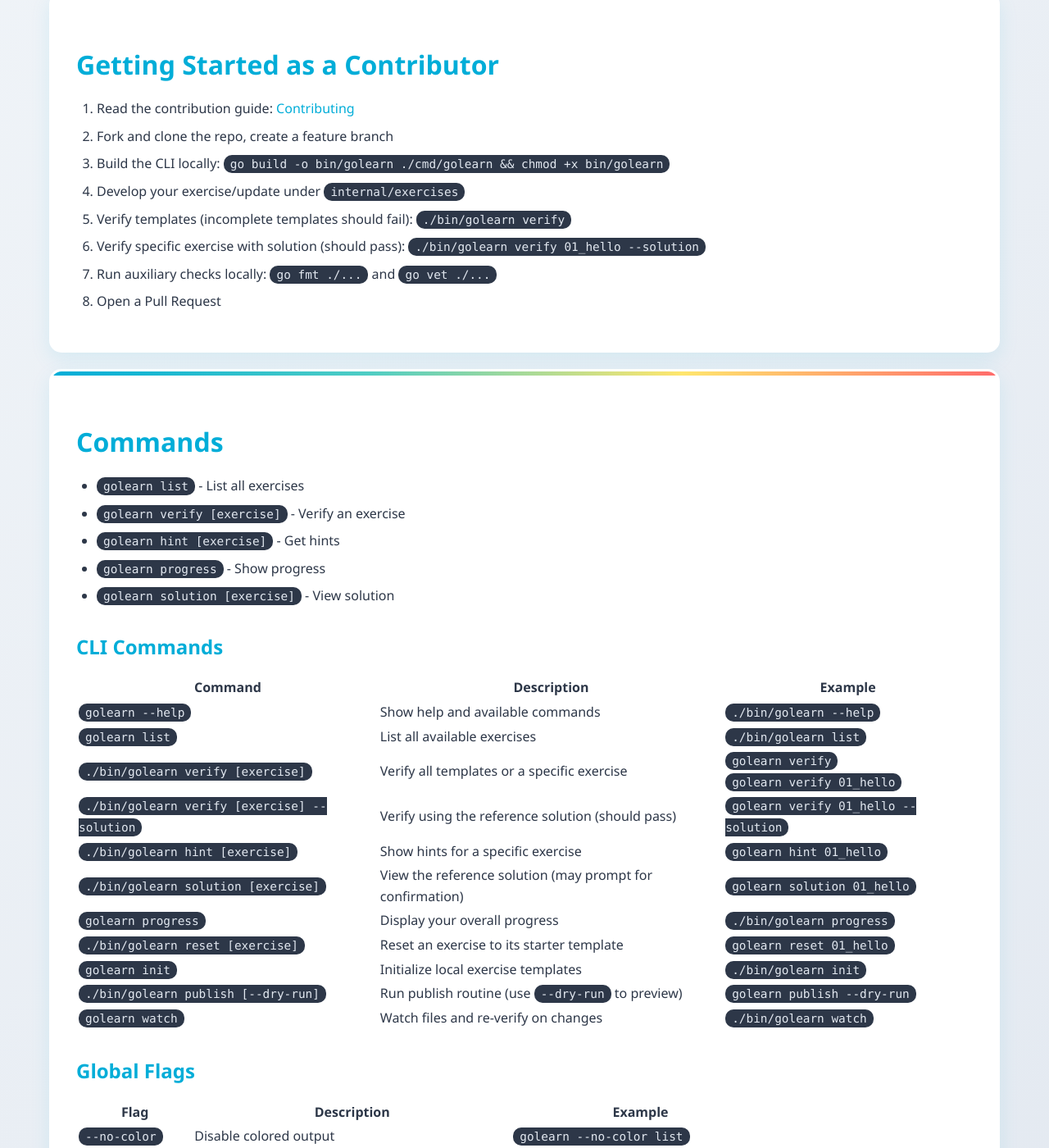
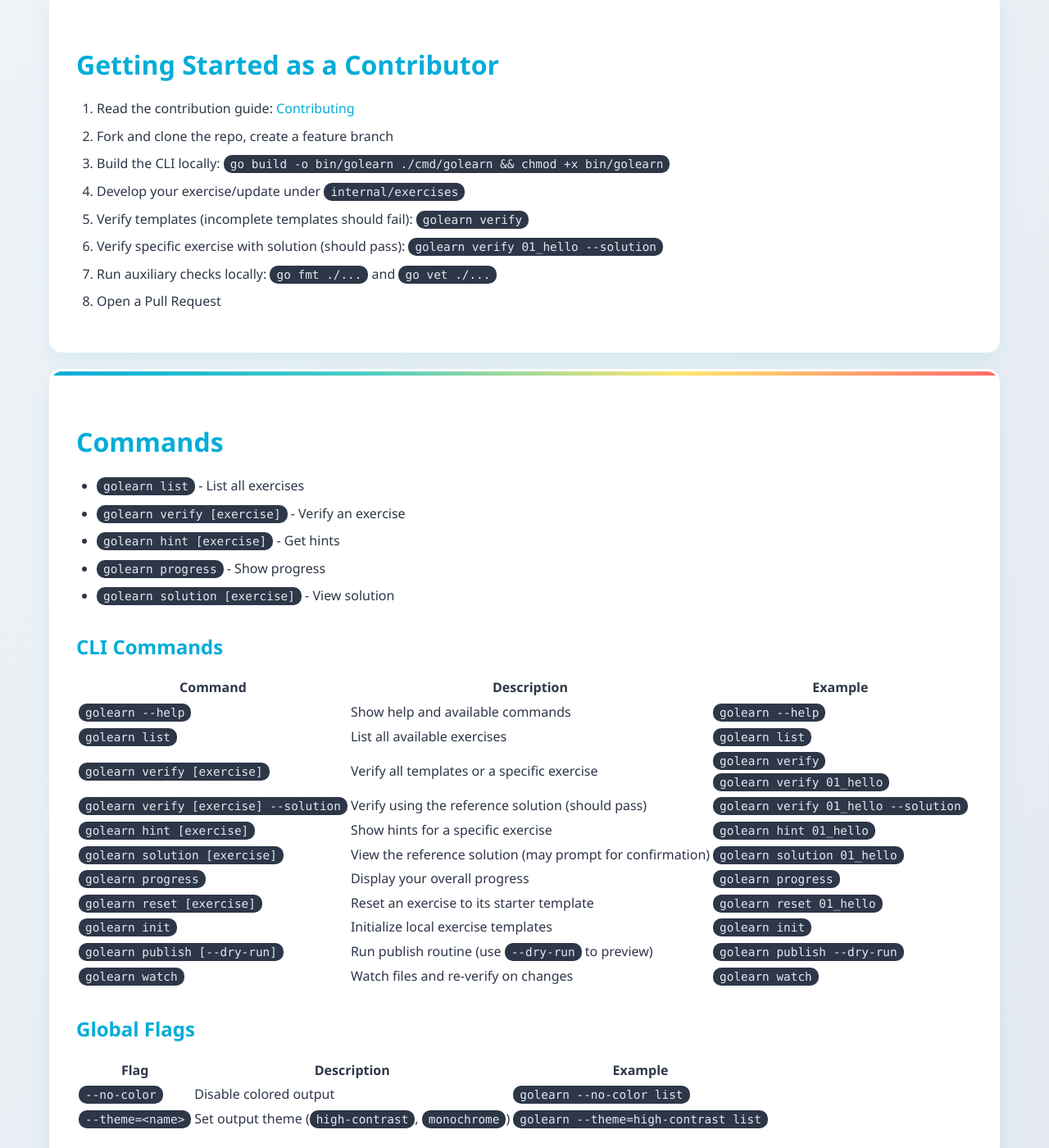
Before and after one commit to zhravan/golearn, a Jekyll site: the page built from docs/getting-started.md, in a window 1280 px wide and 1400 px high, scrolled down 2027 px. Shown: the whole window at 82% size. Built offline with Jekyll 4.4.1, drawn with Linux system fonts in a browser that asks for light colours.

Commit message:
docs: fix CMDs (#108)

```diff
--- a/docs/getting-started.md
+++ b/docs/getting-started.md
@@ -58,8 +58,8 @@ golearn --help</code></pre>
     <li>Fork and clone the repo, create a feature branch</li>
     <li>Build the CLI locally: <code>go build -o bin/golearn ./cmd/golearn && chmod +x bin/golearn</code></li>
     <li>Develop your exercise/update under <code>internal/exercises</code></li>
-    <li>Verify templates (incomplete templates should fail): <code>./bin/golearn verify</code></li>
-    <li>Verify specific exercise with solution (should pass): <code>./bin/golearn verify 01_hello --solution</code></li>
+    <li>Verify templates (incomplete templates should fail): <code>golearn verify</code></li>
+    <li>Verify specific exercise with solution (should pass): <code>golearn verify 01_hello --solution</code></li>
     <li>Run auxiliary checks locally: <code>go fmt ./...</code> and <code>go vet ./...</code></li>
     <li>Open a Pull Request</li>
   </ol>
@@ -88,15 +88,15 @@ golearn --help</code></pre>
       <tr>
         <td><code>golearn --help</code></td>
         <td>Show help and available commands</td>
-        <td><code>./bin/golearn --help</code></td>
+        <td><code>golearn --help</code></td>
       </tr>
       <tr>
         <td><code>golearn list</code></td>
         <td>List all available exercises</td>
-        <td><code>./bin/golearn list</code></td>
+        <td><code>golearn list</code></td>
       </tr>
       <tr>
-        <td><code>./bin/golearn verify [exercise]</code></td>
+        <td><code>golearn verify [exercise]</code></td>
         <td>Verify all templates or a specific exercise</td>
         <td>
           <div><code>golearn verify</code></div>
@@ -104,44 +104,44 @@ golearn --help</code></pre>
         </td>
       </tr>
       <tr>
-        <td><code>./bin/golearn verify [exercise] --solution</code></td>
+        <td><code>golearn verify [exercise] --solution</code></td>
         <td>Verify using the reference solution (should pass)</td>
         <td><code>golearn verify 01_hello --solution</code></td>
       </tr>
       <tr>
-        <td><code>./bin/golearn hint [exercise]</code></td>
+        <td><code>golearn hint [exercise]</code></td>
         <td>Show hints for a specific exercise</td>
         <td><code>golearn hint 01_hello</code></td>
       </tr>
       <tr>
-        <td><code>./bin/golearn solution [exercise]</code></td>
+        <td><code>golearn solution [exercise]</code></td>
         <td>View the reference solution (may prompt for confirmation)</td>
         <td><code>golearn solution 01_hello</code></td>
       </tr>
       <tr>
         <td><code>golearn progress</code></td>
         <td>Display your overall progress</td>
-        <td><code>./bin/golearn progress</code></td>
+        <td><code>golearn progress</code></td>
       </tr>
       <tr>
-        <td><code>./bin/golearn reset [exercise]</code></td>
+        <td><code>golearn reset [exercise]</code></td>
         <td>Reset an exercise to its starter template</td>
         <td><code>golearn reset 01_hello</code></td>
       </tr>
       <tr>
         <td><code>golearn init</code></td>
         <td>Initialize local exercise templates</td>
-        <td><code>./bin/golearn init</code></td>
+        <td><code>golearn init</code></td>
       </tr>
       <tr>
-        <td><code>./bin/golearn publish [--dry-run]</code></td>
+        <td><code>golearn publish [--dry-run]</code></td>
         <td>Run publish routine (use <code>--dry-run</code> to preview)</td>
         <td><code>golearn publish --dry-run</code></td>
       </tr>
       <tr>
         <td><code>golearn watch</code></td>
         <td>Watch files and re-verify on changes</td>
-        <td><code>./bin/golearn watch</code></td>
+        <td><code>golearn watch</code></td>
       </tr>
     </tbody>
   </table>
```
